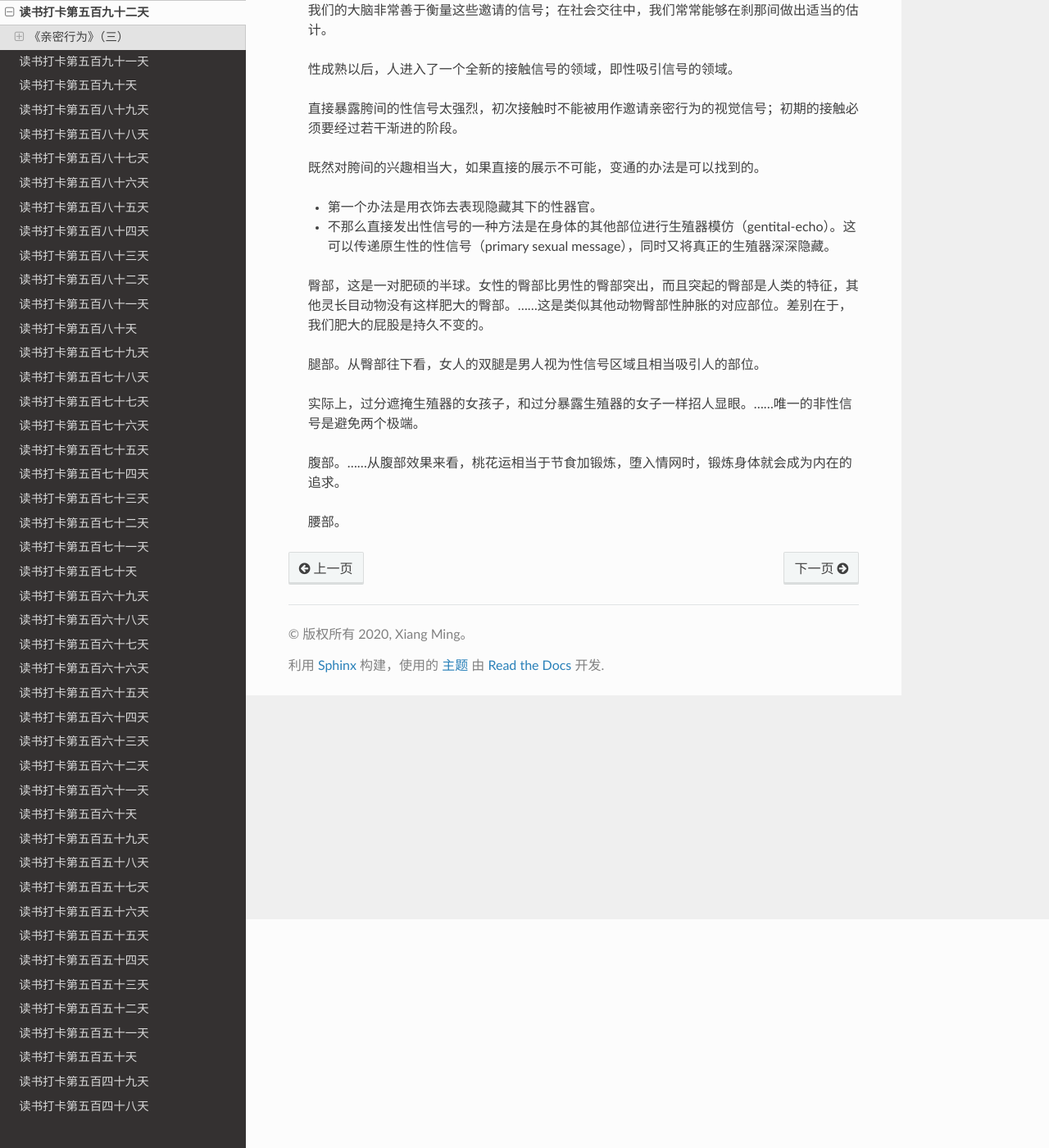
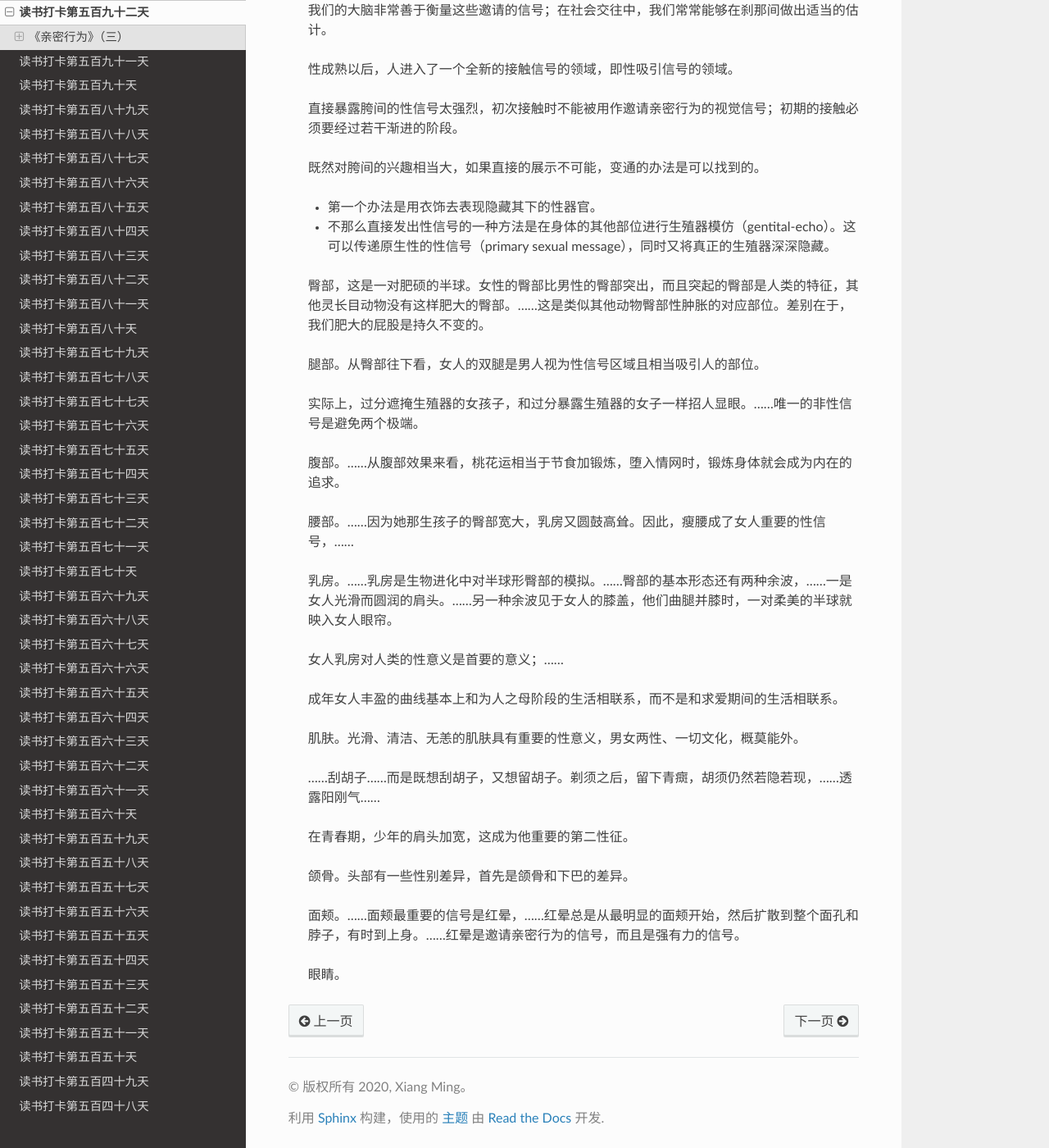
Before and after one commit to xiangming1975/reading, a Sphinx documentation site: the page built from source/2022-06-13.md, in a window 1280 px wide and 1400 px high, scrolled down 279 px. Shown: the whole window at 82% size. Built offline with Sphinx 7.4.7 and the Read the Docs theme 2.0.0, drawn with Linux system fonts in a browser that asks for light colours.

Commit message:
自动提交时间: 2022-06-17T22:43:59,084078672+08:00

```diff
--- a/source/2022-06-13.md
+++ b/source/2022-06-13.md
@@ -20,4 +20,22 @@
 
 > 腹部。……从腹部效果来看，桃花运相当于节食加锻炼，堕入情网时，锻炼身体就会成为内在的追求。
 
-> 腰部。
+> 腰部。……因为她那生孩子的臀部宽大，乳房又圆鼓高耸。因此，瘦腰成了女人重要的性信号，……
+
+> 乳房。……乳房是生物进化中对半球形臀部的模拟。……臀部的基本形态还有两种余波，……一是女人光滑而圆润的肩头。……另一种余波见于女人的膝盖，他们曲腿并膝时，一对柔美的半球就映入女人眼帘。
+
+> 女人乳房对人类的性意义是首要的意义；……
+
+> 成年女人丰盈的曲线基本上和为人之母阶段的生活相联系，而不是和求爱期间的生活相联系。
+
+> 肌肤。光滑、清洁、无恙的肌肤具有重要的性意义，男女两性、一切文化，概莫能外。
+
+> ……刮胡子……而是既想刮胡子，又想留胡子。剃须之后，留下青癍，胡须仍然若隐若现，……透露阳刚气……
+
+> 在青春期，少年的肩头加宽，这成为他重要的第二性征。
+
+> 颌骨。头部有一些性别差异，首先是颌骨和下巴的差异。
+
+> 面颊。……面颊最重要的信号是红晕，……红晕总是从最明显的面颊开始，然后扩散到整个面孔和脖子，有时到上身。……红晕是邀请亲密行为的信号，而且是强有力的信号。
+
+> 眼睛。
```
